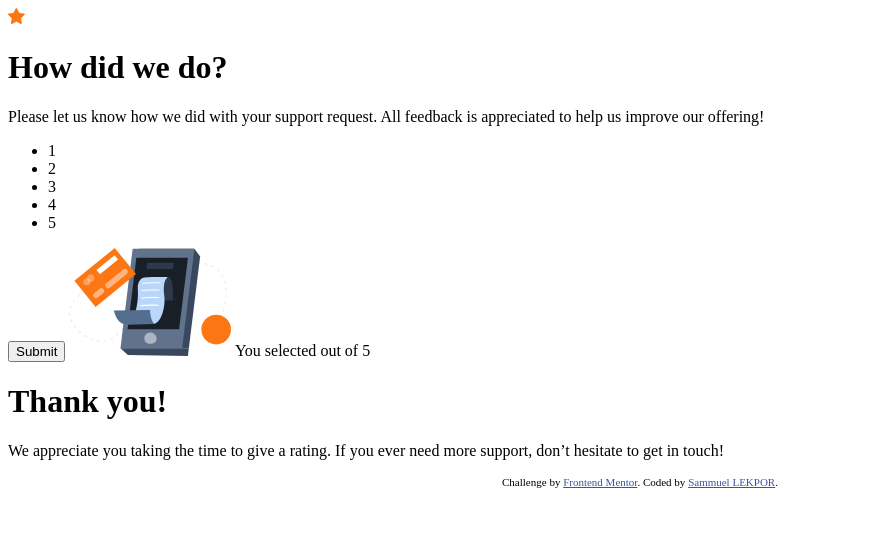
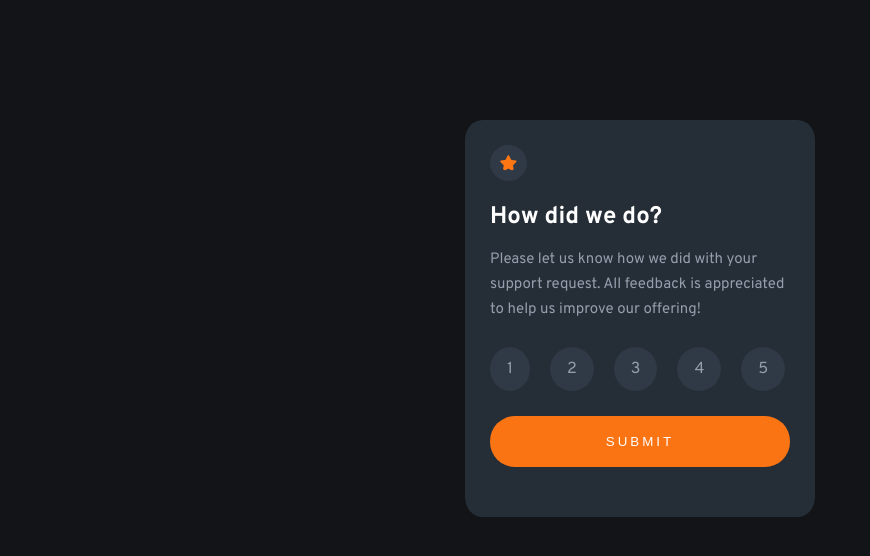
Before and after one commit to Samuellekpor/interactive-rating-component, a plain HTML site: page index.html in a window 1280 px wide. Shown: the whole page, without its empty margins (0-870 px from the left). Drawn offline with Linux system fonts and the light colour scheme.

Commit message:
Add styling to the main page

```diff
--- a/index.html
+++ b/index.html
@@ -5,6 +5,10 @@
   <meta name="viewport" content="width=device-width, initial-scale=1.0"> <!-- displays site properly based on user's device -->
 
   <link rel="icon" type="image/png" sizes="32x32" href="./images/favicon-32x32.png">
+  <link rel="preconnect" href="https://fonts.googleapis.com">
+  <link rel="preconnect" href="https://fonts.gstatic.com" crossorigin>
+  <link href="https://fonts.googleapis.com/css2?family=Overpass:ital,wght@0,100;0,200;0,300;0,400;0,500;0,600;0,700;0,800;0,900;1,100;1,200;1,300;1,400;1,500;1,600;1,700;1,800;1,900&display=swap" rel="stylesheet">
+  <link rel="stylesheet" type="text/css" href="style.css">
 
   <title>Frontend Mentor | Interactive rating component</title>
 
@@ -15,14 +19,14 @@
   </style>
 </head>
 <body>
-
+  <div class="container">
     <!-- Rating state start -->
-
-  <img src="./images/icon-star.svg" alt="icon-star">
+    <section class="rating-state">
+      <img class="star" src="./images/icon-star.svg" alt="icon-star">
 
       <h1 class="title">How did we do?</h1>
 
-  <p>Please let us know how we did with your support request. All feedback is appreciated
+      <p class="text">Please let us know how we did with your support request. All feedback is appreciated
       to help us improve our offering!</p>
 
       <ul class="ratings">
@@ -34,9 +38,10 @@
       </ul>
 
       <button>Submit</button>
-
+    </section>
     <!-- Rating state end -->
 
+    <section class="thank-you-state">
       <!-- Thank you state start -->
 
       <img src="./images/illustration-thank-you.svg" alt="illustration-thank-you">
@@ -45,7 +50,7 @@
 
       <h1>Thank you!</h1>
 
-  <p>We appreciate you taking the time to give a rating. If you ever need more support,
+      <p class="text">We appreciate you taking the time to give a rating. If you ever need more support,
       don’t hesitate to get in touch!</p>
 
       <!-- Thank you state end -->
@@ -55,5 +60,7 @@
         Challenge by <a href="https://www.frontendmentor.io?ref=challenge" target="_blank">Frontend Mentor</a>.
         Coded by <a href="https://github.com/Samuellekpor">Sammuel LEKPOR</a>.
       </div>
+    </section>
+  </div>
 </body>
 </html>
--- /dev/null
+++ b/style.css
@@ -0,0 +1,65 @@
+* {
+  margin: 0;
+  padding: 0;
+}
+
+body {
+  background-color: hsl(216, 12%, 8%);
+  font-family: 'Overpass', sans-serif;
+}
+
+.container {
+  background-color: hsl(213, 19%, 18%);
+  color: hsl(0, 0%, 100%);
+  width: 300px;
+  margin: 120px auto;
+  border-radius: 5%;
+  padding: 25px;
+}
+
+.star {
+  background-color: hsl(215, 19%, 23%);
+  border-radius: 50%;
+  padding: 10px;
+}
+
+.title {
+  margin: 15px 0;
+}
+
+.text {
+  font-size: 15px;
+  margin-bottom: 25px;
+  line-height: 25px;
+  color: hsl(217, 12%, 63%);
+}
+
+.ratings {
+  list-style: none;
+  color: hsl(217, 12%, 63%);
+  display: flex;
+}
+
+.ratings > li {
+  background-color: hsl(215, 19%, 23%);
+  padding: 12px 17px;
+  border-radius: 50%;
+  text-align: center;
+  margin-right: 20px;
+}
+
+button {
+  background-color: hsl(25, 97%, 53%);
+  width: 300px;
+  padding: 18px;
+  border: 0;
+  border-radius: 25px;
+  margin: 25px auto;
+  text-transform: uppercase;
+  color: hsl(0, 0%, 100%);
+  letter-spacing: 3px;
+}
+
+.thank-you-state {
+  display: none;
+}
```
Lines whose indentation alone changed are shown as unchanged.
